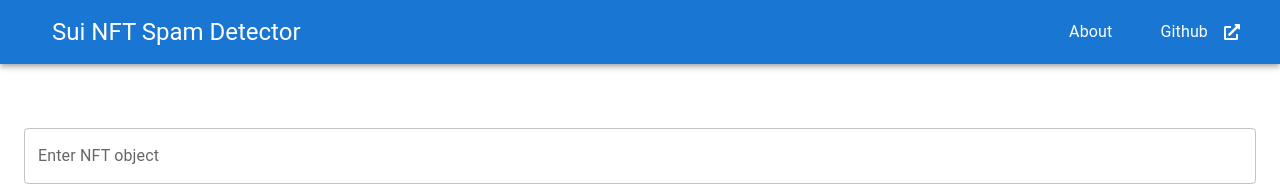
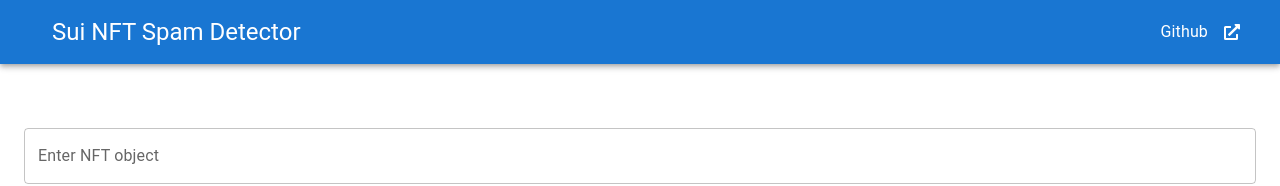
Before and after one commit to getnimbus/sui-nft-scam-detect, a React (Create React App) app in the folder client/: page / in a window 1280 px wide. Shown: the top 186 px of the page. Built offline with nearby package versions, Linux system fonts and the light colour scheme; what @mysten/sui.js would draw is missing.

Commit message:
removed "about"

```diff
--- a/client/src/component/Navbar.tsx
+++ b/client/src/component/Navbar.tsx
@@ -12,7 +12,6 @@
 import { FaExternalLinkAlt } from "react-icons/fa";
 
 const navItems = [
-  { title: "About", href: "", internal: true },
   { title: "Github", href: "https://github.com/getnimbus", internal: false },
 ];
 
```
